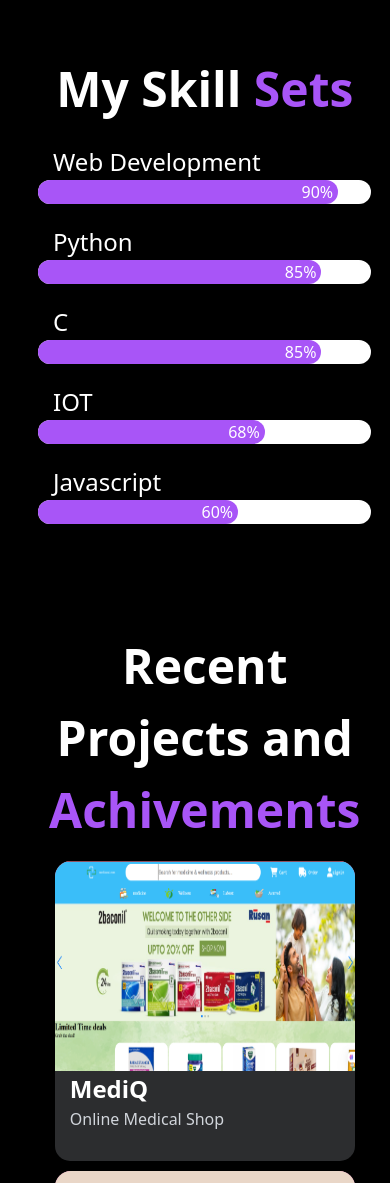
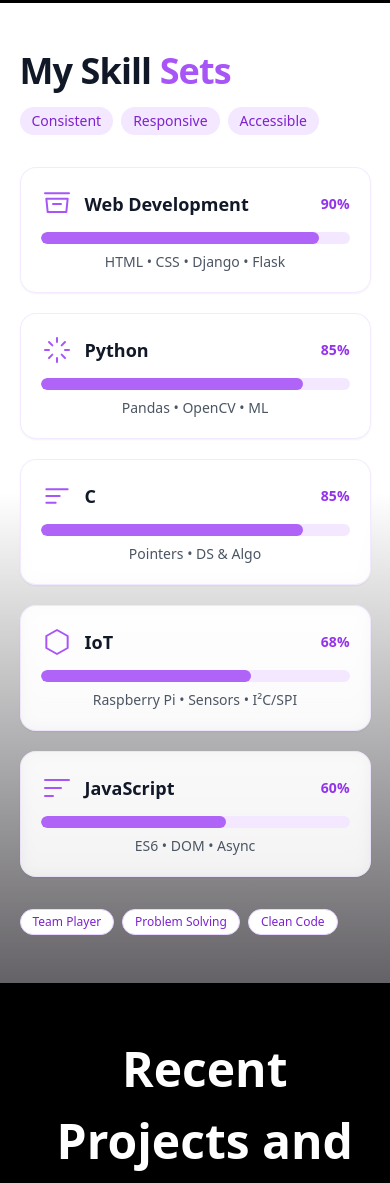
Before and after one commit to Dhanurdhar-Sharma/Portfolio, a plain HTML site: page index.html in a window 390 px wide. Shown: the part 2679-3862 px from the top of the page. Drawn offline with nearby package versions, Linux system fonts and the light colour scheme.

Commit message:
Update index.html

```diff
--- a/index.html
+++ b/index.html
@@ -148,51 +148,160 @@
                     </div>
                 </div>
             </section>
-            <section id="Skills" class="h-auto w-full pt-[50px] pl-[5%] pb-[20px] flex flex-col items-center lg:block">
-                <p class="h-auto w-[90%] md:w-[80%] lg:w-[80%] text-[48px] lg:text-[64px] text-center lg:text-start font-bold">My Skill <span class="text-purple-500">Sets</span></p>
-                <div id="skill-box" class="h-[420px] w-[90%] md:w-[80%] lg:w-[70%] mt-[15px] text-start">
-                    <div class="progress-skill h-[80px] w-full">
-                        <div class="skill-name h-[50%] w-full text-[24px] text-start flex items-end pl-[15px] ">Web Development</div>
-                        <div class="skill-bar h-[50%] w-full">
-                            <div class="bar h-[60%] w-full rounded-[25px] bg-white">
-                                <div id="progress1" class="progress h-full w-[90%] rounded-[25px] bg-purple-500 flex justify-end items-center"><span class="pr-[5px]">90%</span></div>
+            <!-- Tailwind Skill Section - Purple Theme, Accessible & Animated -->
+<section id="Skills" class="w-full py-12 lg:py-16 px-[5%] bg-gradient-to-b from-white via-white to-purple-50/40">
+  <div class="max-w-6xl mx-auto">
+    <!-- Heading -->
+    <header class="mb-8 lg:mb-12 flex items-end justify-between flex-wrap gap-4">
+      <h2 class="text-4xl lg:text-6xl font-extrabold tracking-tight text-gray-900">
+        My Skill <span class="text-purple-500">Sets</span>
+      </h2>
+      <div class="flex flex-wrap gap-2 text-sm">
+        <span class="px-3 py-1 rounded-full bg-purple-100 text-purple-700">Consistent</span>
+        <span class="px-3 py-1 rounded-full bg-purple-100 text-purple-700">Responsive</span>
+        <span class="px-3 py-1 rounded-full bg-purple-100 text-purple-700">Accessible</span>
+      </div>
+    </header>
+
+    <!-- Skills Grid -->
+    <div class="grid grid-cols-1 md:grid-cols-2 gap-5 lg:gap-6" role="list" aria-label="Skills with proficiency levels">
+
+      <!-- Skill Card -->
+      <article role="listitem" class="group rounded-2xl bg-white/80 backdrop-blur border border-purple-200/50 shadow-sm hover:shadow-md transition-shadow">
+        <div class="p-5 lg:p-6">
+          <div class="flex items-center justify-between gap-3">
+            <div class="flex items-center gap-3">
+              <!-- Icon -->
+              <svg class="w-8 h-8 text-purple-500" fill="none" viewBox="0 0 24 24" stroke="currentColor" aria-hidden="true">
+                <path stroke-linecap="round" stroke-linejoin="round" stroke-width="1.5" d="M3 4h18M4 8h16l-1 10H5L4 8zm5 4h6" />
+              </svg>
+              <h3 class="text-lg lg:text-xl font-semibold text-gray-900">Web Development</h3>
+            </div>
+            <span class="text-sm font-semibold text-purple-600" aria-label="Proficiency 90 percent">90%</span>
+          </div>
+          <div class="mt-3">
+            <div class="h-3 w-full rounded-full bg-purple-100 overflow-hidden" aria-hidden="true">
+              <div class="progress h-full rounded-full bg-purple-500/90" data-percent="90"></div>
+            </div>
+            <p class="mt-2 text-sm text-gray-600">HTML • CSS • Django • Flask</p>
           </div>
         </div>
+      </article>
+
+      <!-- Skill Card -->
+      <article role="listitem" class="group rounded-2xl bg-white/80 backdrop-blur border border-purple-200/50 shadow-sm hover:shadow-md transition-shadow">
+        <div class="p-5 lg:p-6">
+          <div class="flex items-center justify-between gap-3">
+            <div class="flex items-center gap-3">
+              <svg class="w-8 h-8 text-purple-500" fill="none" viewBox="0 0 24 24" stroke="currentColor" aria-hidden="true">
+                <path stroke-linecap="round" stroke-linejoin="round" stroke-width="1.5" d="M12 3v3m0 12v3M3 12h3m12 0h3M6 6l2.5 2.5M15.5 15.5L18 18M6 18l2.5-2.5M15.5 8.5L18 6" />
+              </svg>
+              <h3 class="text-lg lg:text-xl font-semibold text-gray-900">Python</h3>
             </div>
-                    <div class="progress-skill h-[80px] w-full">
-                        <div class="skill-name h-[50%] w-full text-[24px] text-start flex items-end pl-[15px] ">Python</div>
-                        <div class="skill-bar h-[50%] w-full">
-                            <div class="bar h-[60%] w-full rounded-[25px] bg-white">
-                                <div id="progress2" class="progress h-full w-[85%] rounded-[25px] bg-purple-500 flex justify-end items-center"><span class="pr-[5px]">85%</span></div>
+            <span class="text-sm font-semibold text-purple-600" aria-label="Proficiency 85 percent">85%</span>
+          </div>
+          <div class="mt-3">
+            <div class="h-3 w-full rounded-full bg-purple-100 overflow-hidden" aria-hidden="true">
+              <div class="progress h-full rounded-full bg-purple-500/90" data-percent="85"></div>
+            </div>
+            <p class="mt-2 text-sm text-gray-600">Pandas • OpenCV • ML</p>
           </div>
         </div>
+      </article>
+
+      <!-- Skill Card -->
+      <article role="listitem" class="group rounded-2xl bg-white/80 backdrop-blur border border-purple-200/50 shadow-sm hover:shadow-md transition-shadow">
+        <div class="p-5 lg:p-6">
+          <div class="flex items-center justify-between gap-3">
+            <div class="flex items-center gap-3">
+              <svg class="w-8 h-8 text-purple-500" fill="none" viewBox="0 0 24 24" stroke="currentColor" aria-hidden="true">
+                <path stroke-linecap="round" stroke-linejoin="round" stroke-width="1.5" d="M4 7h16M4 12h10M4 17h7" />
+              </svg>
+              <h3 class="text-lg lg:text-xl font-semibold text-gray-900">C</h3>
             </div>
-                    <div class="progress-skill h-[80px] w-full">
-                        <div class="skill-name h-[50%] w-full text-[24px] text-start flex items-end pl-[15px] ">C</div>
-                        <div class="skill-bar h-[50%] w-full">
-                            <div class="bar h-[60%] w-full rounded-[25px] bg-white">
-                                <div id="progress3" class="progress h-full w-[85%] rounded-[25px] bg-purple-500 flex justify-end items-center"><span class="pr-[5px]">85%</span></div>
+            <span class="text-sm font-semibold text-purple-600" aria-label="Proficiency 85 percent">85%</span>
+          </div>
+          <div class="mt-3">
+            <div class="h-3 w-full rounded-full bg-purple-100 overflow-hidden" aria-hidden="true">
+              <div class="progress h-full rounded-full bg-purple-500/90" data-percent="85"></div>
+            </div>
+            <p class="mt-2 text-sm text-gray-600">Pointers • DS & Algo</p>
           </div>
         </div>
+      </article>
+
+      <!-- Skill Card -->
+      <article role="listitem" class="group rounded-2xl bg-white/80 backdrop-blur border border-purple-200/50 shadow-sm hover:shadow-md transition-shadow">
+        <div class="p-5 lg:p-6">
+          <div class="flex items-center justify-between gap-3">
+            <div class="flex items-center gap-3">
+              <svg class="w-8 h-8 text-purple-500" fill="none" viewBox="0 0 24 24" stroke="currentColor" aria-hidden="true">
+                <path stroke-linecap="round" stroke-linejoin="round" stroke-width="1.5" d="M12 3l8 4.5v9L12 21l-8-4.5v-9L12 3z" />
+              </svg>
+              <h3 class="text-lg lg:text-xl font-semibold text-gray-900">IoT</h3>
             </div>
-                    <div class="progress-skill h-[80px] w-full">
-                        <div class="skill-name h-[50%] w-full text-[24px] text-start flex items-end pl-[15px] ">IOT</div>
-                        <div class="skill-bar h-[50%] w-full">
-                            <div class="bar h-[60%] w-full rounded-[25px] bg-white">
-                                <div id="progress4" class="progress h-full w-[68%] rounded-[25px] bg-purple-500 flex justify-end items-center"><span class="pr-[5px]">68%</span></div>
+            <span class="text-sm font-semibold text-purple-600" aria-label="Proficiency 68 percent">68%</span>
+          </div>
+          <div class="mt-3">
+            <div class="h-3 w-full rounded-full bg-purple-100 overflow-hidden" aria-hidden="true">
+              <div class="progress h-full rounded-full bg-purple-500/90" data-percent="68"></div>
+            </div>
+            <p class="mt-2 text-sm text-gray-600">Raspberry Pi • Sensors • I²C/SPI</p>
           </div>
         </div>
+      </article>
+
+      <!-- Skill Card -->
+      <article role="listitem" class="group rounded-2xl bg-white/80 backdrop-blur border border-purple-200/50 shadow-sm hover:shadow-md transition-shadow md:col-span-2">
+        <div class="p-5 lg:p-6">
+          <div class="flex items-center justify-between gap-3">
+            <div class="flex items-center gap-3">
+              <svg class="w-8 h-8 text-purple-500" fill="none" viewBox="0 0 24 24" stroke="currentColor" aria-hidden="true">
+                <path stroke-linecap="round" stroke-linejoin="round" stroke-width="1.5" d="M3 6h18M3 12h12M3 18h6" />
+              </svg>
+              <h3 class="text-lg lg:text-xl font-semibold text-gray-900">JavaScript</h3>
             </div>
-                    <div class="progress-skill h-[80px] w-full">
-                        <div class="skill-name h-[50%] w-full text-[24px] text-start flex items-end pl-[15px] ">Javascript</div>
-                        <div class="skill-bar h-[50%] w-full">
-                            <div class="bar h-[60%] w-full rounded-[25px] bg-white">
-                                <div id="progress5" class="progress h-full w-[60%] rounded-[25px] bg-purple-500 flex justify-end items-center"><span class="pr-[5px]">60%</span></div>
+            <span class="text-sm font-semibold text-purple-600" aria-label="Proficiency 60 percent">60%</span>
+          </div>
+          <div class="mt-3">
+            <div class="h-3 w-full rounded-full bg-purple-100 overflow-hidden" aria-hidden="true">
+              <div class="progress h-full rounded-full bg-purple-500/90" data-percent="60"></div>
+            </div>
+            <p class="mt-2 text-sm text-gray-600">ES6 • DOM • Async</p>
           </div>
         </div>
+      </article>
+    </div>
+
+    <!-- Optional: Keywords row -->
+    <div class="mt-8 flex flex-wrap gap-2 text-xs">
+      <span class="px-3 py-1 rounded-full bg-white border border-purple-200 text-purple-700">Team Player</span>
+      <span class="px-3 py-1 rounded-full bg-white border border-purple-200 text-purple-700">Problem Solving</span>
+      <span class="px-3 py-1 rounded-full bg-white border border-purple-200 text-purple-700">Clean Code</span>
     </div>
   </div>
+
+  <!-- Progress Animation (respects reduced motion) -->
+  <script>
+    (function () {
+      var prefersReduced = window.matchMedia('(prefers-reduced-motion: reduce)').matches;
+      var bars = document.querySelectorAll('#Skills .progress');
+      bars.forEach(function (bar) {
+        var p = (bar.getAttribute('data-percent') || '0').trim();
+        if (prefersReduced) {
+          bar.style.width = p + '%';
+          return;
+        }
+        bar.style.width = '0%';
+        bar.animate([
+          { width: '0%' },
+          { width: p + '%' }
+        ], { duration: 1200, easing: 'ease-out', fill: 'forwards' });
+      });
+    })();
+  </script>
 </section>
+
             <section id="Projects" class="h-auto w-full pt-[50px] pl-[5%] pb-[20px] flex flex-col items-center lg:block">
     <p class="h-auto w-[90%] md:w-[80%] lg:w-[80%] text-[48px] lg:text-[64px] text-center lg:text-start font-bold">Recent Projects and <span class="text-purple-500">Achivements</span></p>
     <div id="project-showcase-box" class="h-auto w-[90%] md:w-[90%] lg:w-[70%] mt-[15px] flex flex-col justify-around">
```
Lines whose indentation alone changed are shown as unchanged.
